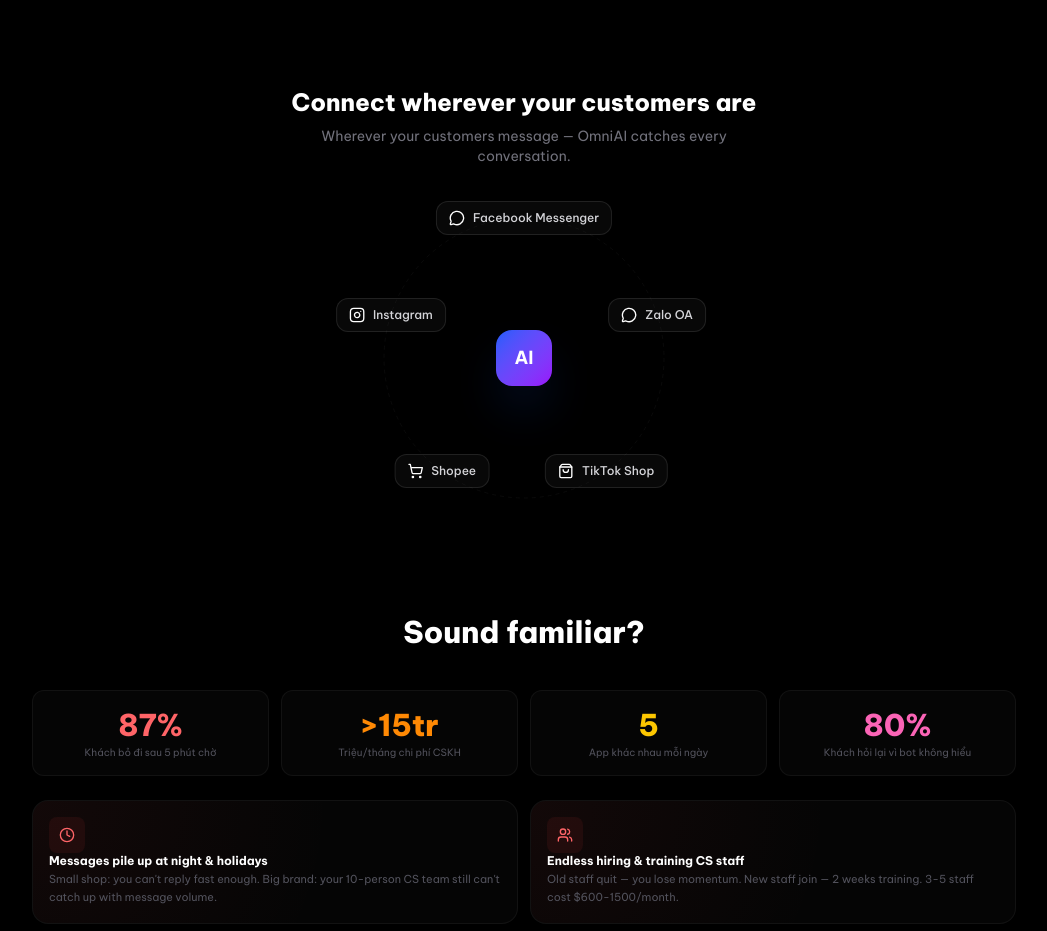
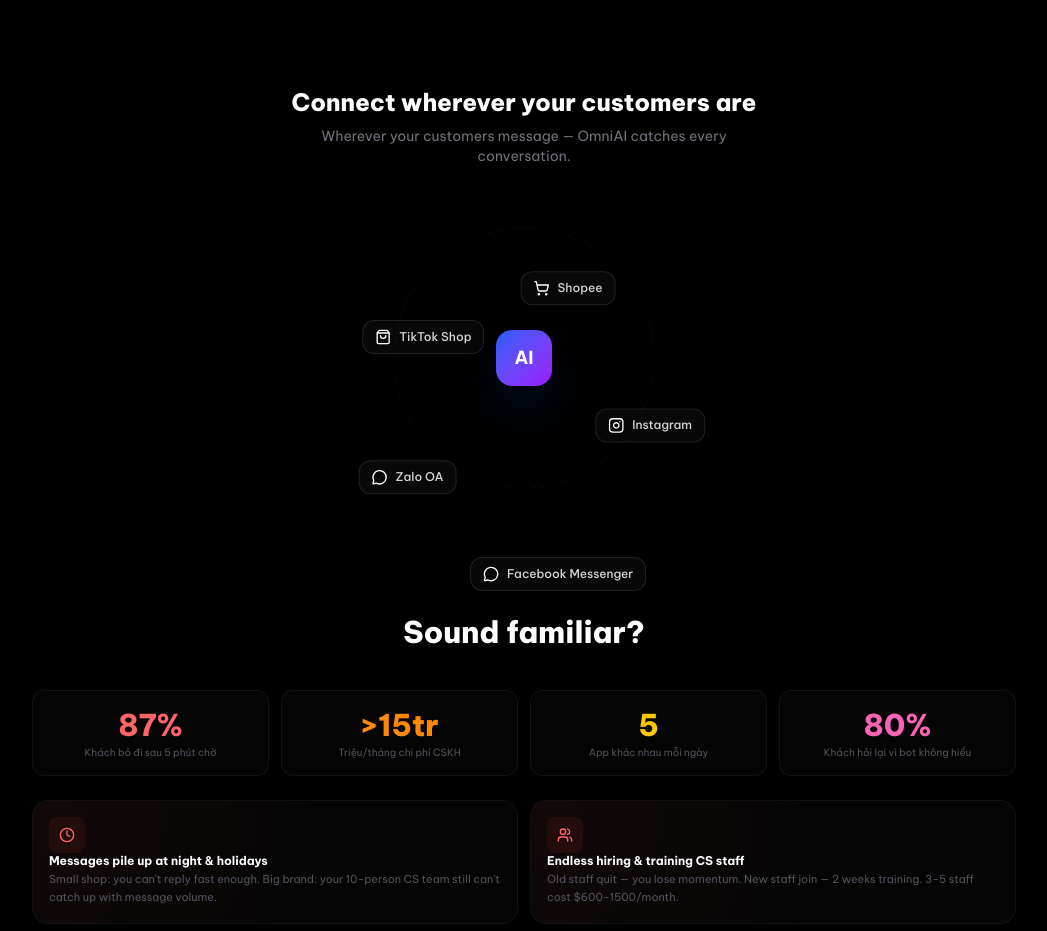
Before and after one commit to baonckh/omni-dashboard, a Next.js app: page / in a window 1280 px wide. Shown: the part 3380-4311 px from the top of the page, without its empty margins (116-1163 px from the left). Built offline with nearby package versions, Linux system fonts and the light colour scheme; no server answers.

Commit message:
fix: orbit animation - items rotate around center (30s) + counter-rotate for readability + hover y:-4

```diff
--- a/src/components/OrbitingCircles.tsx
+++ b/src/components/OrbitingCircles.tsx
@@ -2,45 +2,52 @@
 
 import { motion } from "framer-motion";
 
-interface OrbitingCircleProps {
+interface OrbitingCirclesProps {
   items: { icon: React.ReactNode; label: string }[];
   className?: string;
 }
 
-export default function OrbitingCircles({ items, className = "" }: OrbitingCircleProps) {
-  const radius = 140;
-
+export default function OrbitingCircles({ items, className = "" }: OrbitingCirclesProps) {
   return (
     <div className={`relative flex items-center justify-center w-full max-w-sm mx-auto ${className}`} style={{ height: 320 }}>
       {/* Center */}
-      <div className="absolute w-14 h-14 rounded-2xl bg-gradient-to-br from-blue-600 to-purple-600 flex items-center justify-center shadow-2xl shadow-blue-600/30 z-10"
-        style={{ left: "50%", top: "50%", transform: "translate(-50%, -50%)" }}
-      >
+      <div className="absolute w-14 h-14 rounded-2xl bg-gradient-to-br from-blue-600 to-purple-600 flex items-center justify-center shadow-2xl shadow-blue-600/30 z-10">
         <span className="text-white font-bold text-lg">AI</span>
       </div>
 
-      {/* Items */}
+      {/* Orbit container */}
+      <motion.div
+        className="absolute inset-0"
+        animate={{ rotate: 360 }}
+        transition={{ repeat: Infinity, duration: 30, ease: "linear" }}
+        style={{ transformOrigin: "center center" }}
+      >
         {items.map((item, i) => {
-        const angle = (i / items.length) * 2 * Math.PI - Math.PI / 2;
-        const x = Math.cos(angle) * radius;
-        const y = Math.sin(angle) * radius;
+          const angle = (i / items.length) * 360;
+          const rad = (angle * Math.PI) / 180;
+          const r = 130;
+          const x = Math.cos(rad) * r;
+          const y = Math.sin(rad) * r;
 
           return (
             <motion.div
               key={item.label}
-            className="absolute flex items-center gap-2 px-3 py-2 rounded-xl bg-white/[0.03] border border-white/10 hover:bg-white/[0.06] transition-colors z-20"
+              className="absolute flex items-center gap-2 px-3 py-2 rounded-xl bg-white/[0.03] border border-white/10 hover:bg-white/[0.06] transition-colors z-20 whitespace-nowrap"
               style={{ left: `calc(50% + ${x}px)`, top: `calc(50% + ${y}px)`, transform: "translate(-50%, -50%)" }}
-            whileHover={{ scale: 1.08 }}
+              animate={{ rotate: -360 }}
+              transition={{ repeat: Infinity, duration: 30, ease: "linear" }}
+              whileHover={{ y: -4 }}
             >
               <span className="text-sm">{item.icon}</span>
-            <span className="text-xs font-medium text-zinc-300 whitespace-nowrap">{item.label}</span>
+              <span className="text-xs font-medium text-zinc-300">{item.label}</span>
             </motion.div>
           );
         })}
+      </motion.div>
 
       {/* Orbit ring */}
-      <svg className="absolute inset-0 w-full h-full pointer-events-none">
-        <circle cx="50%" cy="50%" r={radius} fill="none" stroke="rgba(255,255,255,0.04)" strokeWidth="1" strokeDasharray="4 4" />
+      <svg className="absolute inset-0 w-full h-full pointer-events-none" style={{ transform: "none" }}>
+        <circle cx="50%" cy="50%" r={130} fill="none" stroke="rgba(255,255,255,0.04)" strokeWidth="1" strokeDasharray="4 4" />
       </svg>
     </div>
   );
```
Lines whose indentation alone changed are shown as unchanged.
